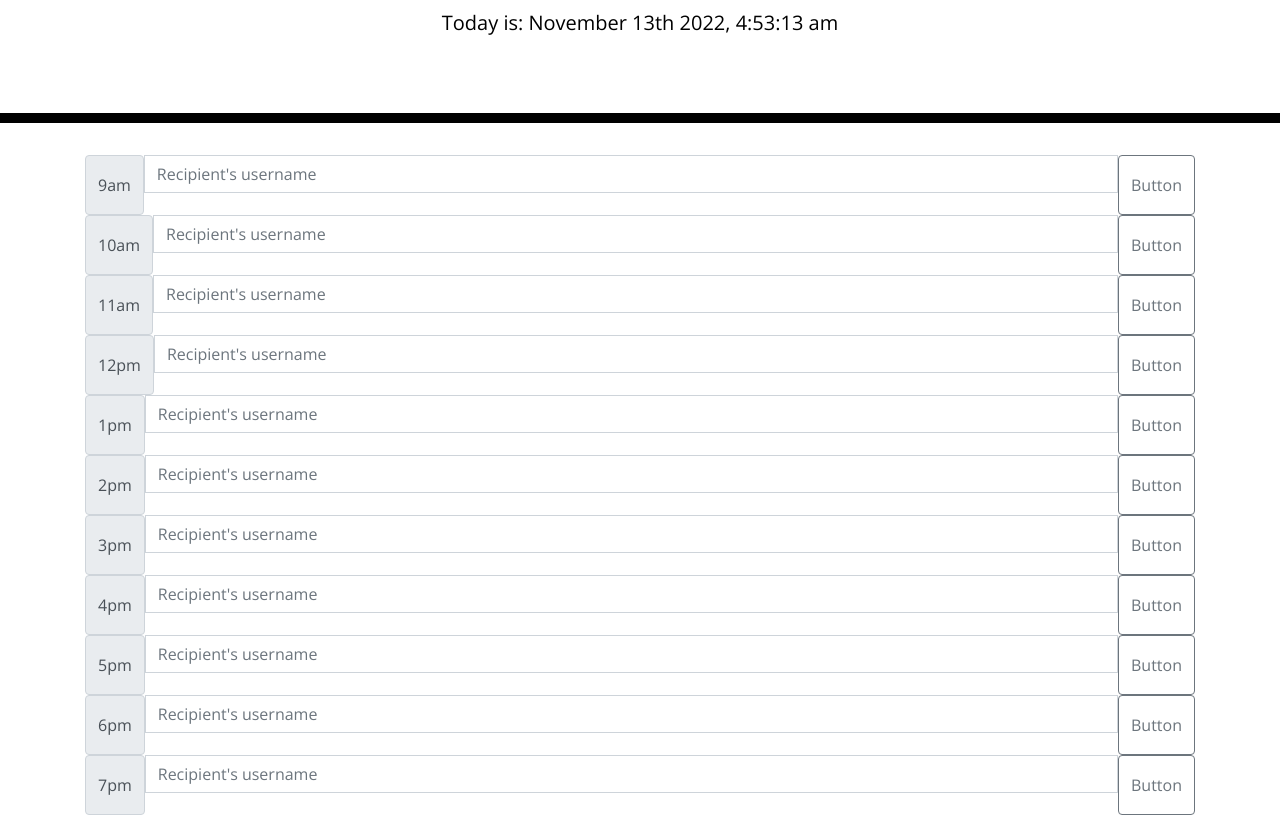
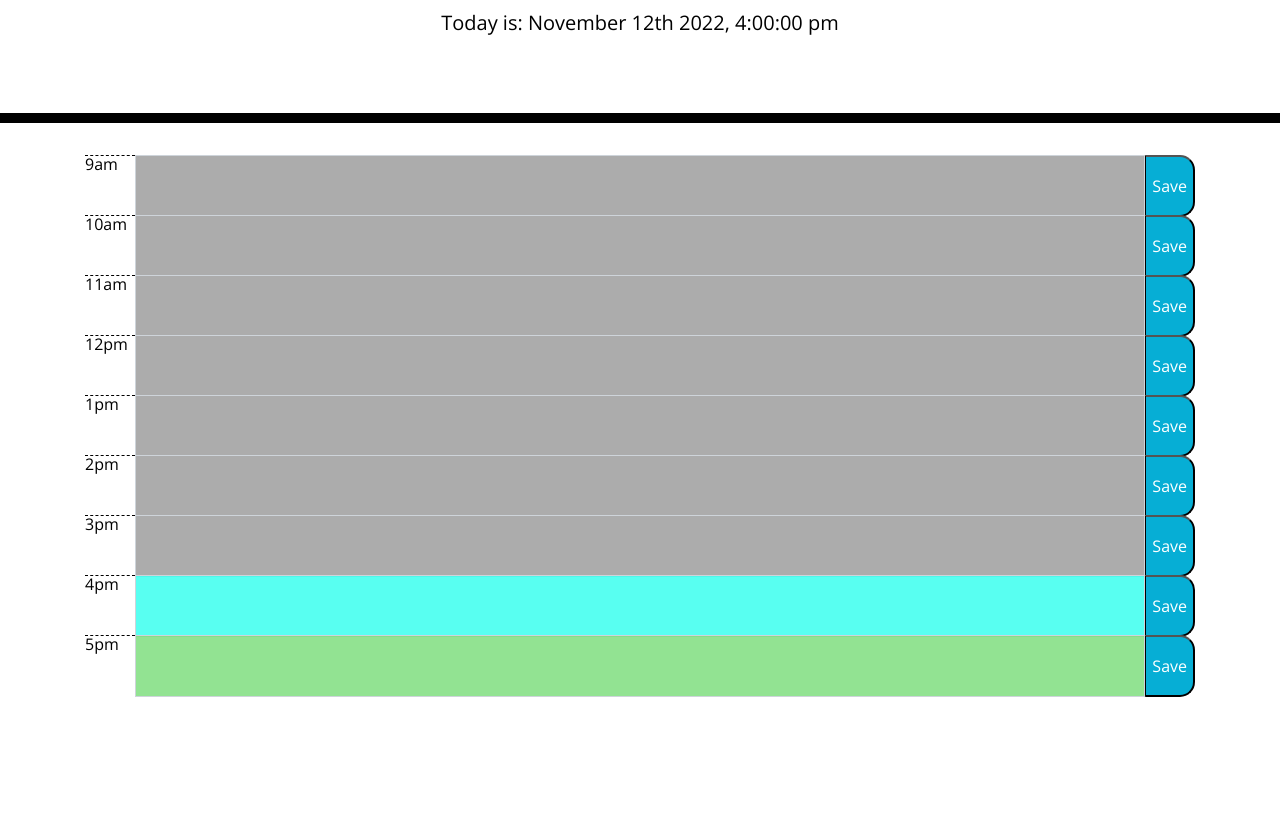
Before and after one commit to MichaelPonte/calendarApp, a plain HTML site: page index.html in a window 1280 px wide. Shown: the part 181-996 px from the top of the page. After the commit the page ends 878 px from the top, so only its background shows below. Drawn offline with nearby package versions, Linux system fonts and the light colour scheme.

Commit message:
Commit 2: working color change w/ time

```diff
--- a/Assets/script.js
+++ b/Assets/script.js
@@ -1,7 +1,41 @@
-var currentDay = moment().format("MMMM Do YYYY, h:mm:ss a");
+var currentDay = moment("2022111216", "YYYYMMDDH").format("MMMM Do YYYY, h:mm:ss a");
+var todaysHour = moment("2022111216", "YYYYMMDDH").format() //YYYY-MM-DDThh:mm:ss-hh:mm
 $("#currentDay").text(`Today is: ${currentDay}`);
 
-setInterval(function timeUpdate() {
-    currentDay = moment().format("MMMM Do YYYY, h:mm:ss a");
-    $("#currentDay").text(`Today is: ${currentDay}`);
+var input9 = $("#9am");
+var input10 = $("#10am");
+var input11 = $("#11am");
+var input12 = $("#12pm");
+var input13 = $("#1pm");
+var input14 = $("#2pm");
+var input15 = $("#3pm");
+var input16 = $("#4pm");
+var input17 = $("#5pm");
+
+var inputArray = [input9, input10, input11, input12, input13, input14, input15, input16, input17]
+
+console.log(inputArray);
+
+setInterval(function timeUpdate() { //1 second ticks, function runs every tick
+   // currentDay = moment().format("MMMM Do YYYY, h:mm:ss a");
+   // $("#currentDay").text(`Today is: ${currentDay}`);
+
+    var justHour = todaysHour.slice(11,13).trim(); //justHour = current hour in 24hr
+
+    //Checks if time begins with "0" and removes it
+    if ((justHour.indexOf("0", 0, 0) === 0)) {
+        justHour = justHour.replace("0", "")
+    }
+
+    //Changes background color for text areas depending on time
+    for (i = 0; i <= 8; i++) {
+        if ((i+9) < justHour) {
+            inputArray[i].css("background-color", "rgb(172, 172, 172)")
+        } else if ((i+9) == justHour) {
+            inputArray[i].css("background-color", "rgba(47, 255, 238, 0.8)")
+        } else {
+            inputArray[i].css("background-color", "rgba(119, 221, 119, 0.8)")
+        }
+    }
+
 }, 1000);
--- a/Assets/style.css
+++ b/Assets/style.css
@@ -53,12 +53,12 @@ textarea {
 }
 
 .present {
-  background-color: rgba(47, 255, 238, 0.808);
+  background-color: rgba(47, 255, 238, 0.8);
   color: white;
 }
 
 .future {
-  background-color: rgba(119, 221, 119, 0.801);
+  background-color: rgba(119, 221, 119, 0.8);
   color: white;
 }
 
--- a/index.html
+++ b/index.html
@@ -31,69 +31,57 @@
     <div class="container">
       <!-- Timeblocks go here -->
       <div class="input-group">
-        <span class="input-group-text" id="basic-addon1">9am</span>
-        <input type="text" class="form-control" placeholder="Recipient's username" aria-label="Recipient's username" aria-describedby="button-addon2">
-        <button class="btn btn-outline-secondary" type="button" id="button-addon2">Button</button>
+        <span class="hour">9am</span>
+        <textarea type="text" class="form-control" id="9am"></textarea>
+        <button class="saveBtn" type="button" id="btn9am">Save</button>
       </div>
 
       <div class="input-group">
-        <span class="input-group-text" id="basic-addon1">10am</span>
-        <input type="text" class="form-control" placeholder="Recipient's username" aria-label="Recipient's username" aria-describedby="button-addon2">
-        <button class="btn btn-outline-secondary" type="button" id="button-addon2">Button</button>
+        <span class="hour">10am</span>
+        <textarea type="text" class="form-control" id="10am"></textarea>
+        <button class="saveBtn" type="button" id="btn10am">Save</button>
       </div>
 
       <div class="input-group">
-        <span class="input-group-text" id="basic-addon1">11am</span>
-        <input type="text" class="form-control" placeholder="Recipient's username" aria-label="Recipient's username" aria-describedby="button-addon2">
-        <button class="btn btn-outline-secondary" type="button" id="button-addon2">Button</button>
+        <span class="hour">11am</span>
+        <textarea type="text" class="form-control" id="11am"></textarea>
+        <button class="saveBtn" type="button" id="btn11am">Save</button>
       </div>
 
       <div class="input-group">
-        <span class="input-group-text" id="basic-addon1">12pm</span>
-        <input type="text" class="form-control" placeholder="Recipient's username" aria-label="Recipient's username" aria-describedby="button-addon2">
-        <button class="btn btn-outline-secondary" type="button" id="button-addon2">Button</button>
+        <span class="hour">12pm</span>
+        <textarea type="text" class="form-control" id="12pm"></textarea>
+        <button class="saveBtn" type="button" id="btn12pm">Save</button>
       </div>
 
       <div class="input-group">
-        <span class="input-group-text" id="basic-addon1">1pm</span>
-        <input type="text" class="form-control" placeholder="Recipient's username" aria-label="Recipient's username" aria-describedby="button-addon2">
-        <button class="btn btn-outline-secondary" type="button" id="button-addon2">Button</button>
+        <span class="hour">1pm</span>
+        <textarea type="text" class="form-control" id="1pm"></textarea>
+        <button class="saveBtn" type="button" id="btn1pm">Save</button>
       </div>
 
       <div class="input-group">
-        <span class="input-group-text" id="basic-addon1">2pm</span>
-        <input type="text" class="form-control" placeholder="Recipient's username" aria-label="Recipient's username" aria-describedby="button-addon2">
-        <button class="btn btn-outline-secondary" type="button" id="button-addon2">Button</button>
+        <span class="hour">2pm</span>
+        <textarea type="text" class="form-control" id="2pm"></textarea>
+        <button class="saveBtn" type="button" id="btn2pm">Save</button>
       </div>
 
       <div class="input-group">
-        <span class="input-group-text" id="basic-addon1">3pm</span>
-        <input type="text" class="form-control" placeholder="Recipient's username" aria-label="Recipient's username" aria-describedby="button-addon2">
-        <button class="btn btn-outline-secondary" type="button" id="button-addon2">Button</button>
+        <span class="hour">3pm</span>
+        <textarea type="text" class="form-control" id="3pm"></textarea>
+        <button class="saveBtn" type="button" id="btn3pm">Save</button>
       </div>
 
       <div class="input-group">
-        <span class="input-group-text" id="basic-addon1">4pm</span>
-        <input type="text" class="form-control" placeholder="Recipient's username" aria-label="Recipient's username" aria-describedby="button-addon2">
-        <button class="btn btn-outline-secondary" type="button" id="button-addon2">Button</button>
+        <span class="hour">4pm</span>
+        <textarea type="text" class="form-control" id="4pm"></textarea>
+        <button class="saveBtn" type="button" id="btn4pm">Save</button>
       </div>
 
       <div class="input-group">
-        <span class="input-group-text" id="basic-addon1">5pm</span>
-        <input type="text" class="form-control" placeholder="Recipient's username" aria-label="Recipient's username" aria-describedby="button-addon2">
-        <button class="btn btn-outline-secondary" type="button" id="button-addon2">Button</button>
-      </div>
-
-      <div class="input-group">
-        <span class="input-group-text" id="basic-addon1">6pm</span>
-        <input type="text" class="form-control" placeholder="Recipient's username" aria-label="Recipient's username" aria-describedby="button-addon2">
-        <button class="btn btn-outline-secondary" type="button" id="button-addon2">Button</button>
-      </div>
-
-      <div class="input-group">
-        <span class="input-group-text" id="basic-addon1">7pm</span>
-        <input type="text" class="form-control" placeholder="Recipient's username" aria-label="Recipient's username" aria-describedby="button-addon2">
-        <button class="btn btn-outline-secondary" type="button" id="button-addon2">Button</button>
+        <span class="hour">5pm</span>
+        <textarea type="text" class="form-control" id="5pm"></textarea>
+        <button class="saveBtn" type="button" id="btn5pm">Save</button>
       </div>
 
     </div>
```
